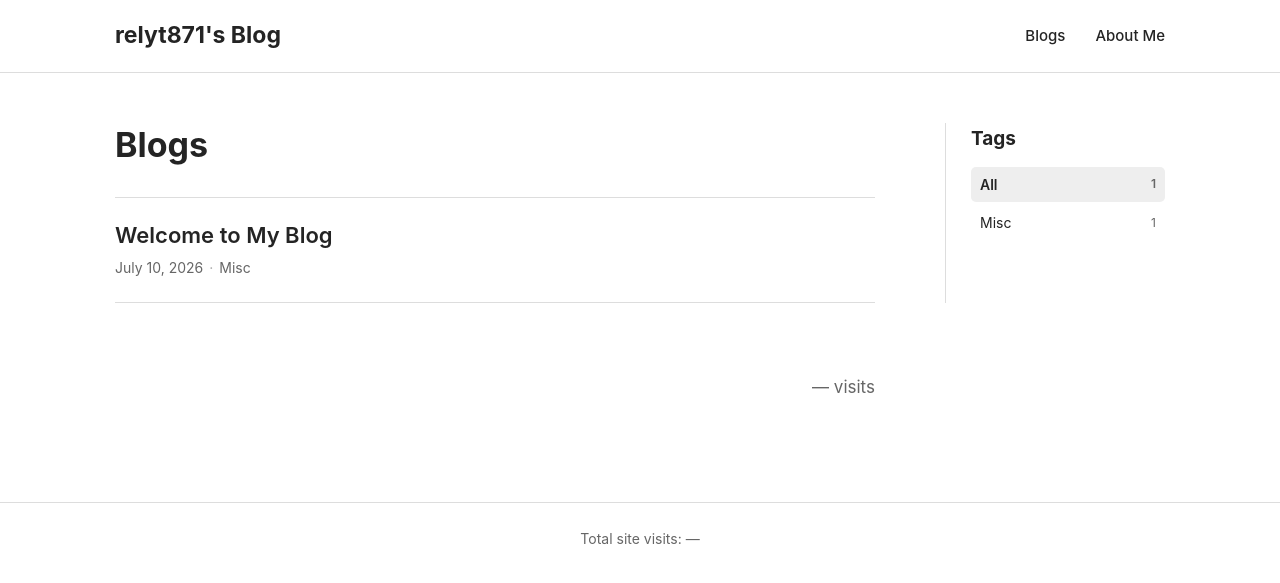
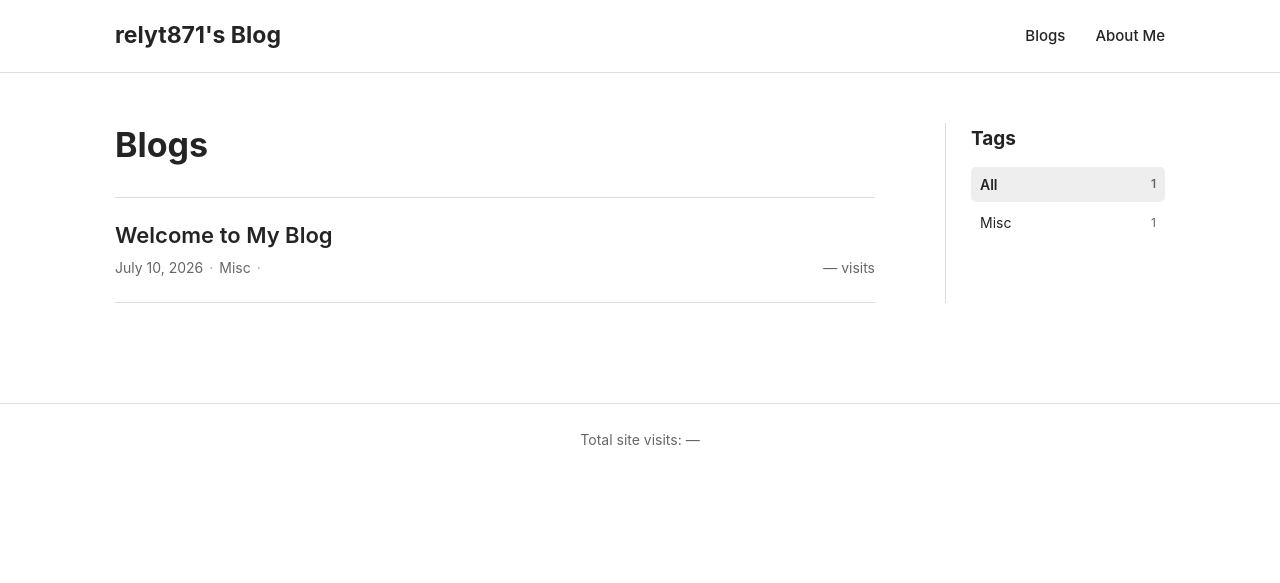
Before and after one commit to relyt871/relyt871.github.io, a Jekyll site: the page built from index.md, in a window 1280 px wide. Shown: the top 583 px of the page. Built offline with Jekyll 4.4.1, drawn with Linux system fonts in a browser that asks for light colours.

Commit message:
Update index.md

```diff
--- a/index.md
+++ b/index.md
@@ -60,6 +60,7 @@ title: Blogs
                       {{ tag }}
                     </a>
 
+
                     {% unless forloop.last %}
 
                       <span class="tag-separator">
@@ -73,6 +74,25 @@ title: Blogs
                 </span>
 
               {% endif %}
+
+
+              <span class="metadata-separator">
+                ·
+              </span>
+
+
+              <span class="post-list-visits">
+
+                <span
+                  class="visit-count"
+                  data-visit-path="{{ post.url }}"
+                >
+                  —
+                </span>
+
+                visits
+
+              </span>
 
             </div>
 
@@ -162,19 +182,6 @@ title: Blogs
 
   </aside>
 
-  <span class="post-list-visits">
-
-  <span
-      class="visit-count"
-      data-visit-path="{{ post.url }}"
-    >
-      —
-    </span>
-
-    visits
-
-  </span>
-
 </div>
 
 
```
